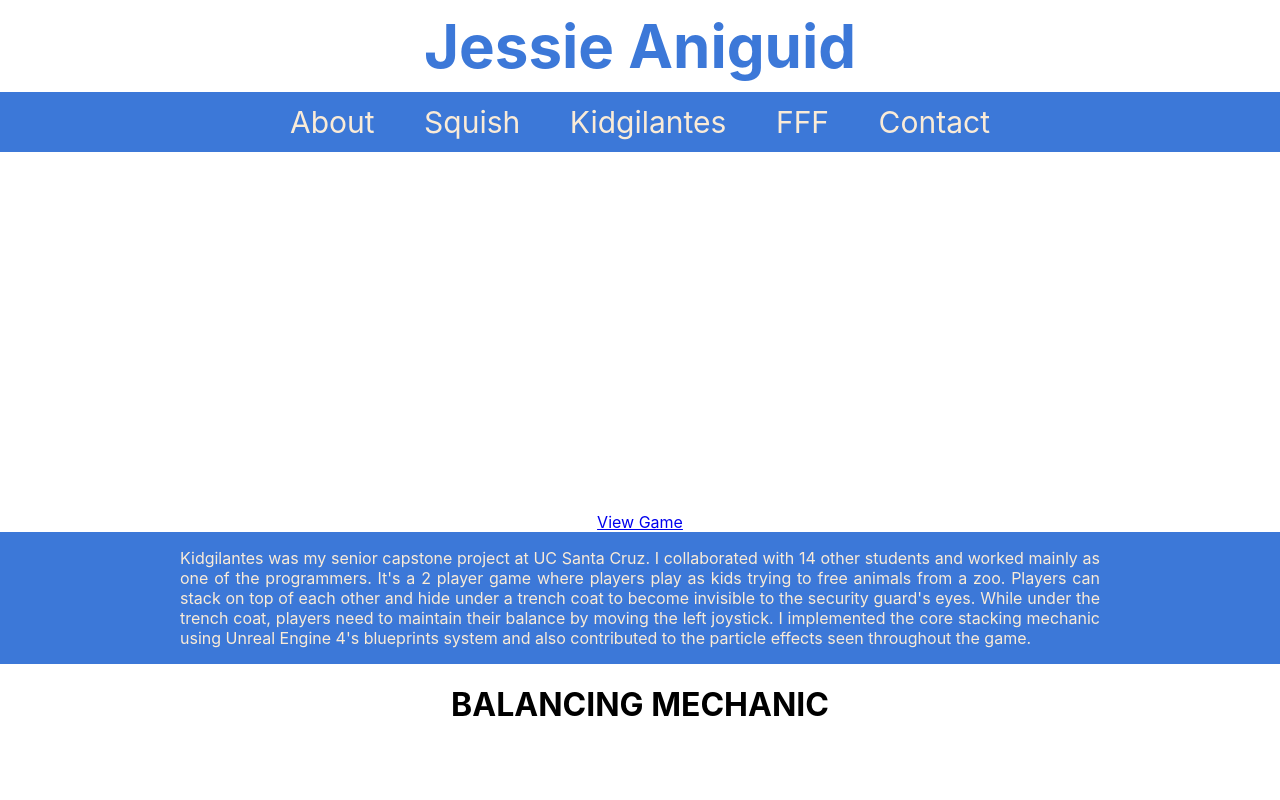
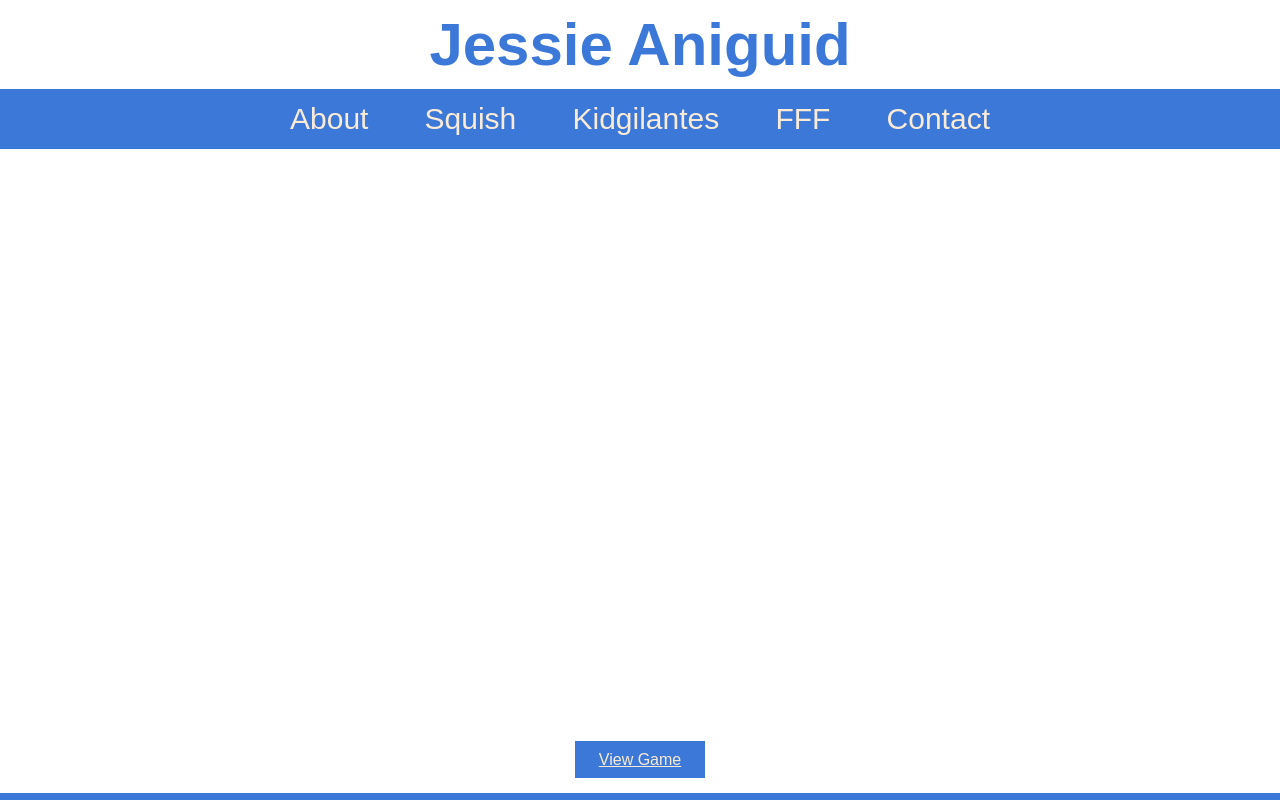
Before and after one commit to jessieaniguid/personal-website, a React (Create React App) app: page /Kidgilantes in a window 1280 px wide. Shown: the top 800 px of the page. Built offline with nearby package versions, Linux system fonts and the light colour scheme.

Commit message:
add css to buttons. need to fix media sizing

```diff
--- a/src/GameBanner.css
+++ b/src/GameBanner.css
@@ -53,3 +53,10 @@
     background-repeat: no-repeat;
 
 }
+
+.Read-More{
+    background-color: rgb(60, 120, 216);
+    color: antiquewhite;
+    text-decoration: none;
+    padding: 10px 24px;
+}
--- a/src/GameBanner.js
+++ b/src/GameBanner.js
@@ -39,7 +39,7 @@ export default function GameBanner(props){
                                 <h3>{props.genre}</h3>
                                 <h3>{props.engine}</h3>
                                 <h3>{props.platform}</h3>
-                                <Link to={props.site}>Read More</Link>
+                                <Link to={props.site} className='Read-More'>Read More</Link>
                             </div>
                         </div>
                     </div>
--- a/src/GamePage.css
+++ b/src/GamePage.css
@@ -9,6 +9,7 @@
     justify-content: center;
     align-items: center;
     text-align: center;
+    padding: 24px;
 }
 
 .Game-Video{
@@ -29,3 +30,9 @@
     max-width: 920px;
     text-align: justify;
 }
+
+.Game-Link{
+    background-color: rgb(60, 120, 216);
+    color: antiquewhite;
+    padding: 10px 24px;
+}
--- a/src/GameTrailer.js
+++ b/src/GameTrailer.js
@@ -6,8 +6,10 @@ function GameTrailer(props){
 
     return(
         <div>
-            <ReactPlayer url={props.site}></ReactPlayer>
-            <a href={props.gameSite} target="_blank">View Game</a>
+            <ReactPlayer url={props.site} width={920} height={560}></ReactPlayer>
+            <br></br>
+            <a className='Game-Link' href={props.gameSite} target="_blank">View Game</a>
+            <br></br>
         </div>
     );
 }
--- a/src/Pages/About.js
+++ b/src/Pages/About.js
@@ -23,7 +23,7 @@ function About(){
                 imageFirst={true}
                 gameName="Kidgilantes"
                 gameDescription="This was my senior capstone project at UC Santa Cruz. I worked with 14 other talented individuals to develop this game in UE 4. I was brought on as a programmer but designed the feel of and implemented the core balancing mechanic."
-                genre="2P Local Multiplayer"
+                genre="Genre: 2P Local Multiplayer"
                 engine="Engine: Unreal Engine 4"
                 platform="Platform: PC"
                 site="/Kidgilantes"
--- a/src/Pages/FFF.js
+++ b/src/Pages/FFF.js
@@ -17,7 +17,7 @@ function FFF(){
     ]
     return(
         <div>
-            <div div className='Game-Header'>
+            <div className='Game-Header'>
                 <GameTrailer site="https://www.youtube.com/watch?v=oT_zcpTWgOI" gameSite="https://jessieaniguid.itch.io/flight-of-the-fire-fairy-demo"></GameTrailer>
             </div>
             <Descriptor message="
--- a/src/Pages/Squish.js
+++ b/src/Pages/Squish.js
@@ -35,6 +35,7 @@ function Squish(){
         <div>
             <div className="Game-Header">
                 <GameTrailer site="https://youtu.be/5U9Ic68cVmg" gameSite="https://store.steampowered.com/app/1631830/Squish/"></GameTrailer>
+                <br></br>
             </div>
 
             <Descriptor message="
--- a/src/WorkContent.css
+++ b/src/WorkContent.css
@@ -8,6 +8,7 @@
 .WC-Images{
     display: flex;
     justify-content: center;
+
 }
 
 .WC-Text-Container{
--- a/src/WorkDisplay.css
+++ b/src/WorkDisplay.css
@@ -12,6 +12,8 @@
 .Media{
     display: flex;
     justify-content: center;
+    width: 920px;
+
 }
 
 .Work-Display-Text-Container{
--- a/src/WorkDisplay.js
+++ b/src/WorkDisplay.js
@@ -20,7 +20,7 @@ class WorkDisplay extends React.Component{
                 <h1 className='Title'>{this.MainTitle}</h1>
                 <div className='Video'>
                     {
-                        this.VideoLink && <ReactPlayer url={this.VideoLink} />
+                        this.VideoLink && <ReactPlayer url={this.VideoLink}  width={920} height={560}/>
                     }
                 </div>
 
--- a/src/index.css
+++ b/src/index.css
@@ -1,9 +1,12 @@
 body {
   margin: 0;
-  font-family: -apple-system, BlinkMacSystemFont, 'Segoe UI', 'Roboto', 'Oxygen',
+  /* font-family: -apple-system, BlinkMacSystemFont, 'Segoe UI', 'Roboto', 'Oxygen',
     'Ubuntu', 'Cantarell', 'Fira Sans', 'Droid Sans', 'Helvetica Neue',
-    sans-serif;
-  -webkit-font-smoothing: antialiased;
+    sans-serif; */
+    font-family: 'Quattrocento Sans', sans-serif;
+    font-weight: lighter;
+
+  it-font-smoothing: antialiased;
   -moz-osx-font-smoothing: grayscale;
 }
 
```
